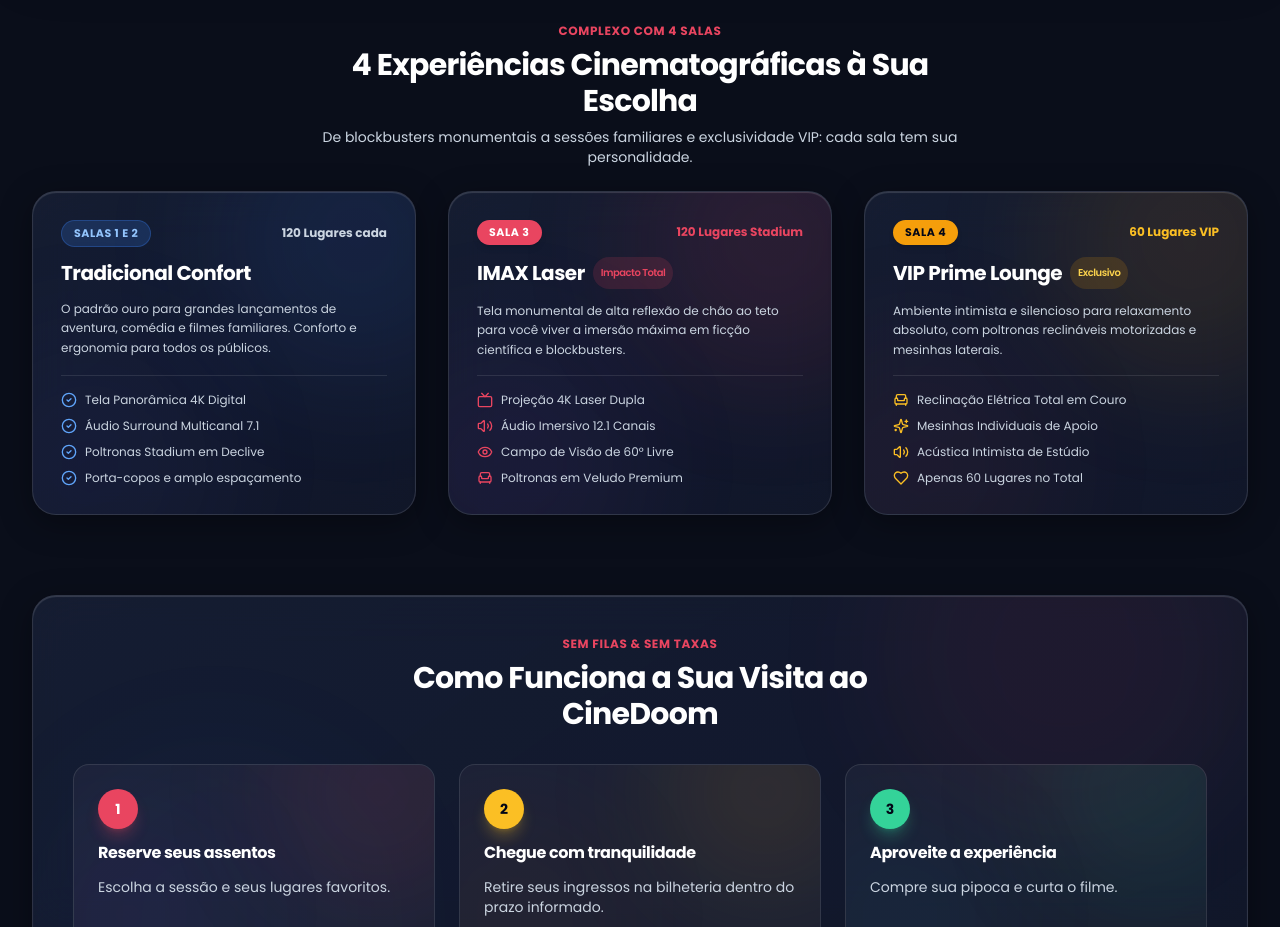
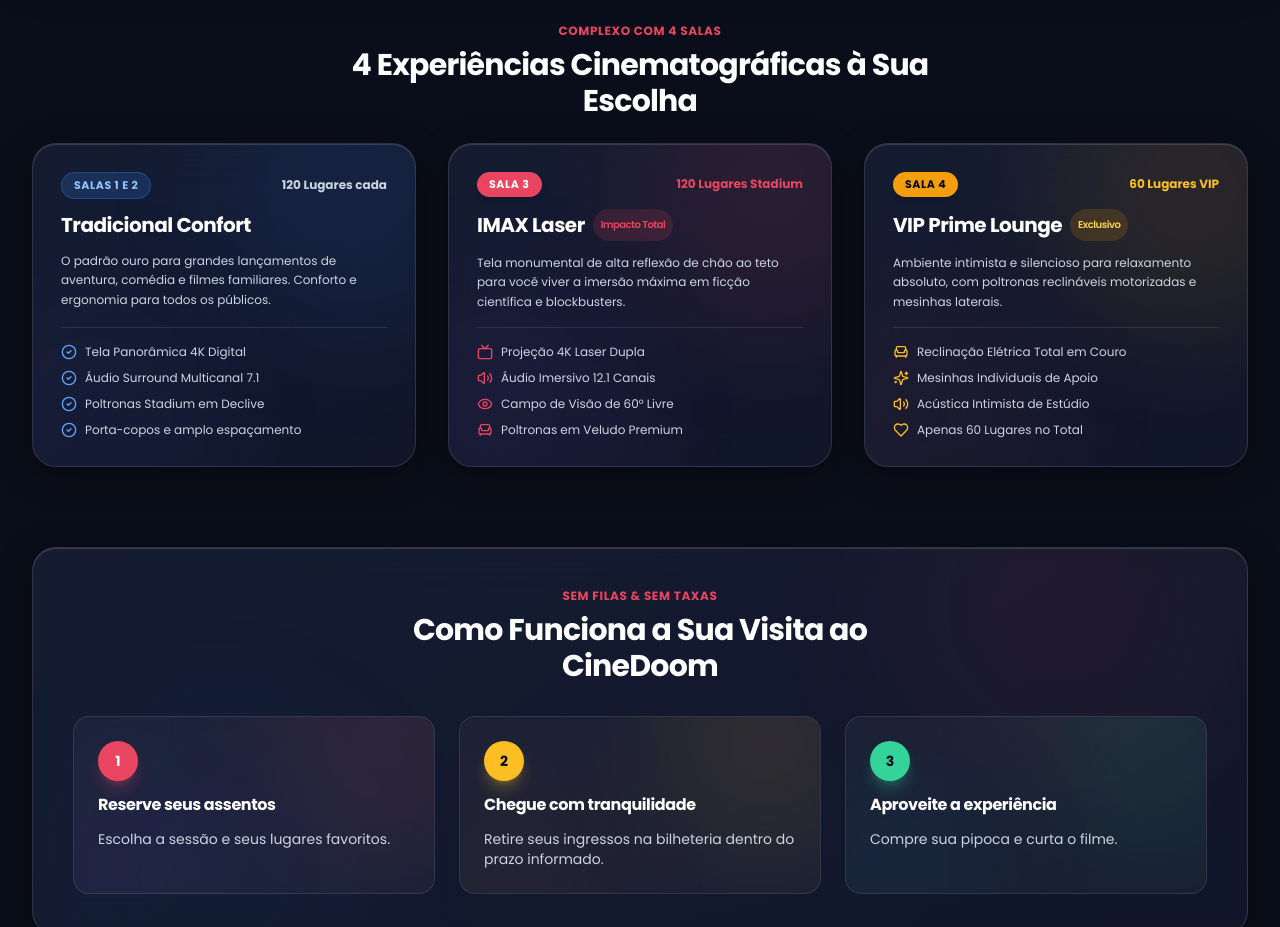
Before and after one commit to CINESOFT-SOLUTIONS/cinedoom-app, a Next.js app: page /sobre in a window 1280 px wide. Shown: the part 1100-2027 px from the top of the page. Built offline with nearby package versions, Linux system fonts and the light colour scheme; no server answers.

Commit message:
fix(sobre): remover subtitulo da secao das salas

```diff
--- a/src/app/sobre/page.tsx
+++ b/src/app/sobre/page.tsx
@@ -200,9 +200,6 @@
             <h2 className="text-2xl sm:text-3xl font-bold text-white tracking-tight">
               4 Experiências Cinematográficas à Sua Escolha
             </h2>
-            <p className="text-xs sm:text-sm text-slate-300">
-              De blockbusters monumentais a sessões familiares e exclusividade VIP: cada sala tem sua personalidade.
-            </p>
           </div>
 
           <div className="grid grid-cols-1 md:grid-cols-3 gap-6 sm:gap-8">
```
